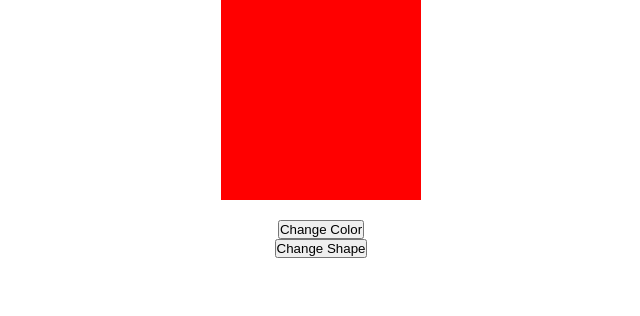
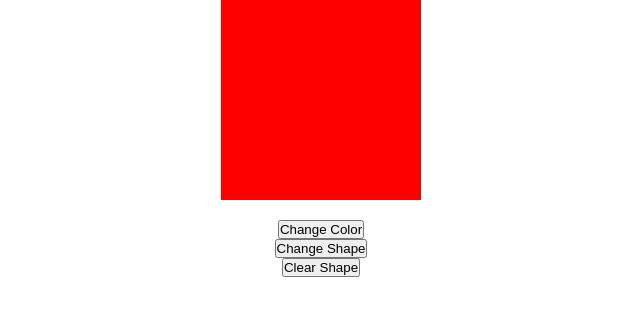
Before and after one commit to parwindersinghbatra/Change_shape_and_Color, a plain HTML site: page index.html in a window 1280 px wide. Shown: the whole page, without its empty margins (319-959 px from the left). Drawn offline with Linux system fonts and the light colour scheme.

Commit message:
Update index.html

```diff
--- a/index.html
+++ b/index.html
@@ -14,7 +14,7 @@
                 </div>
                 <button id="colorBtn">Change Color</button>
                 <button id="shapeBtn">Change Shape</button>
-<!--                 <button onclick="clearShape()">Clear Shape</button> -->
+                <button onclick="clearShape()">Clear Shape</button>
 
       </div>
     <script type="text/javascript" src="app.js"></script>
```
